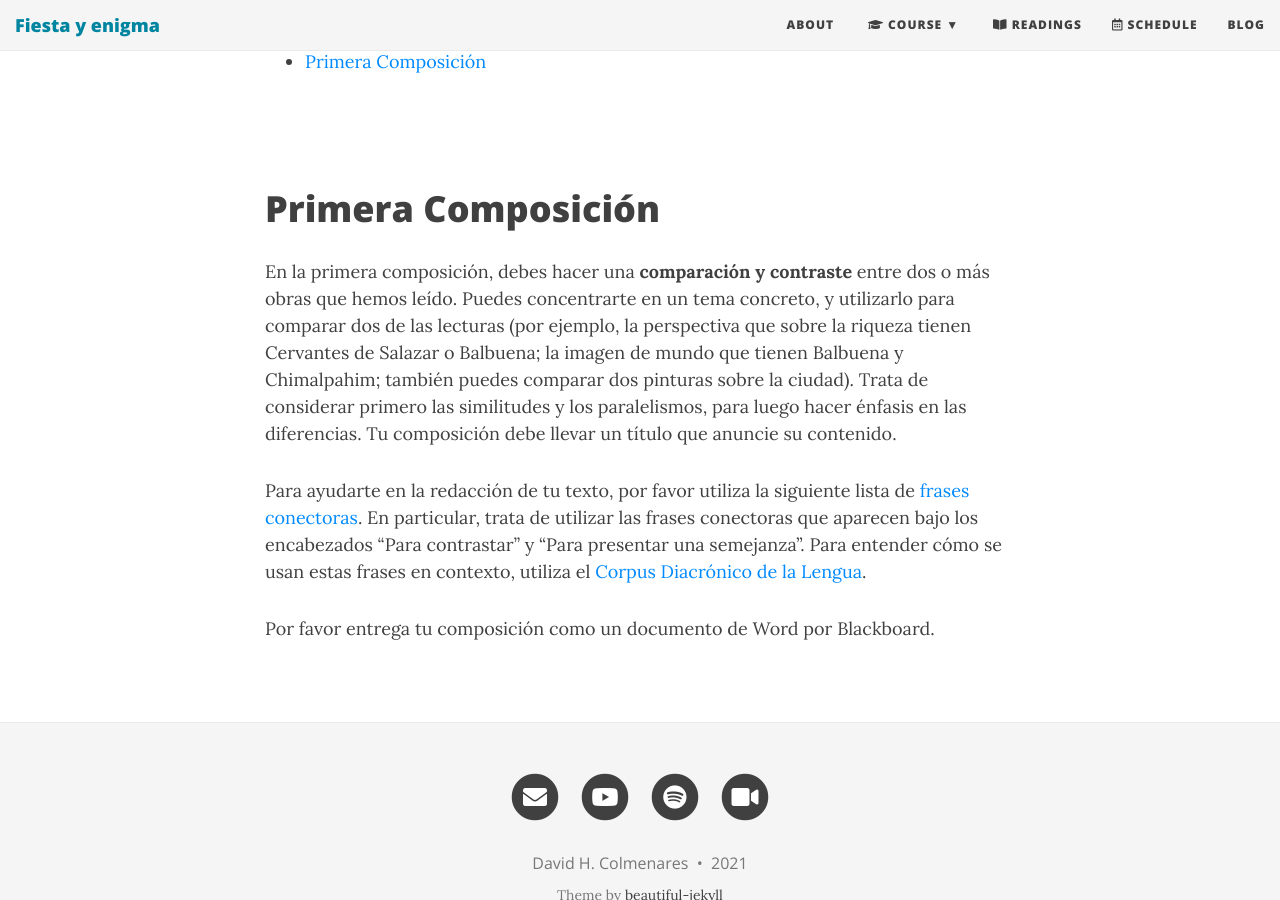
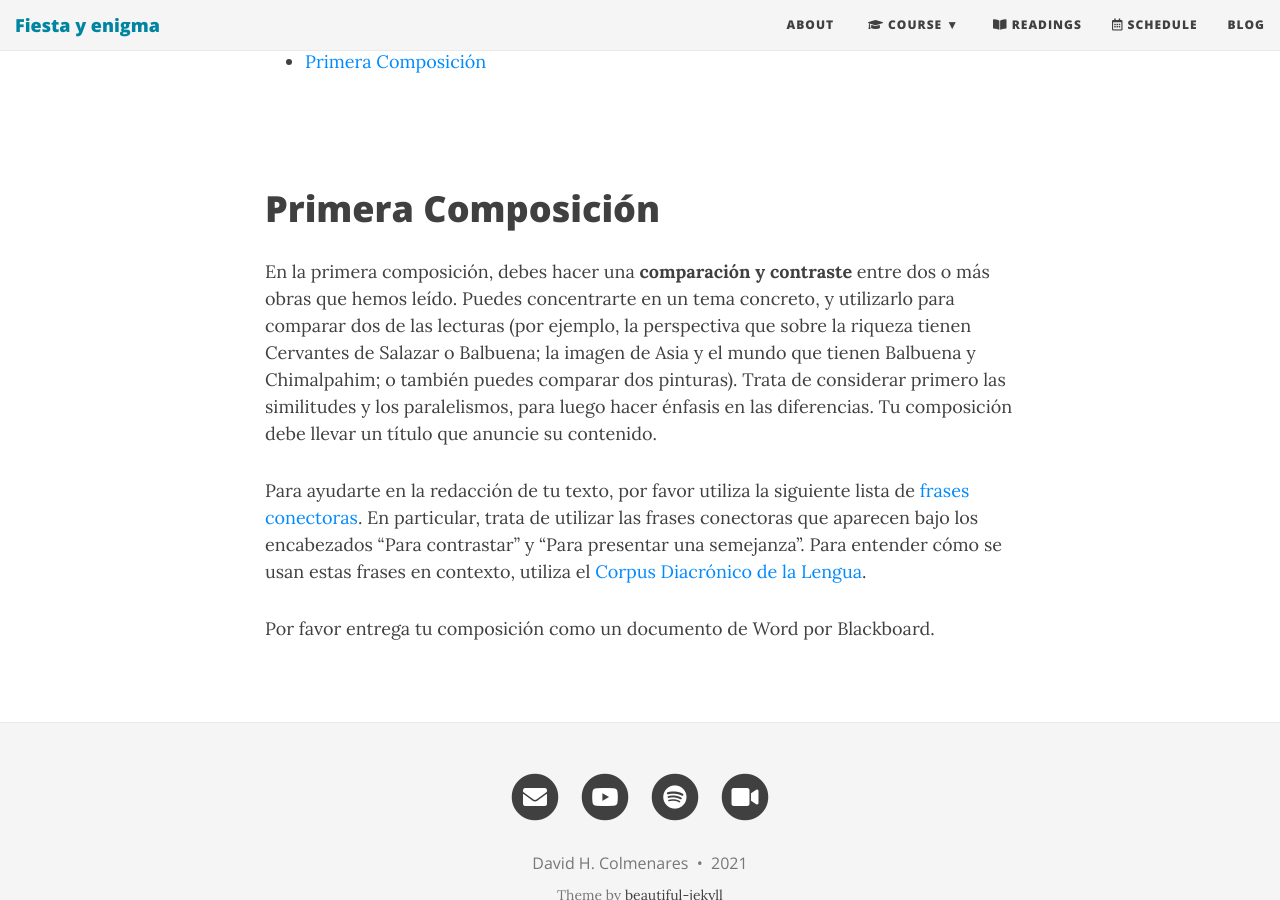
Before and after one commit to Hipomenes/novohispana, a Jekyll site: the page built from assignments.md, in a window 1280 px wide and 900 px high, scrolled down 865 px. Built offline with Jekyll 4.4.1, drawn with Linux system fonts in a browser that asks for light colours; nearby versions of some CDN libraries.

Commit message:
Update assignments.md

```diff
--- a/assignments.md
+++ b/assignments.md
@@ -21,7 +21,7 @@ Una vez terminado este proceso de planeación, estarás listo para redactar tu c
 
 # Primera Composición
 
-En la primera composición, debes hacer una **comparación y contraste** entre dos o más obras que hemos leído. Puedes concentrarte en un tema concreto, y utilizarlo para comparar dos de las lecturas (por ejemplo, la perspectiva que sobre la riqueza tienen Cervantes de Salazar o Balbuena; la imagen de mundo que tienen Balbuena y Chimalpahim; también puedes comparar dos pinturas sobre la ciudad). Trata de considerar primero las similitudes y los paralelismos, para luego hacer énfasis en las diferencias. Tu composición debe llevar un título que anuncie su contenido.
+En la primera composición, debes hacer una **comparación y contraste** entre dos o más obras que hemos leído. Puedes concentrarte en un tema concreto, y utilizarlo para comparar dos de las lecturas (por ejemplo, la perspectiva que sobre la riqueza tienen Cervantes de Salazar o Balbuena; la imagen de Asia y el mundo que tienen Balbuena y Chimalpahim; o también puedes comparar dos pinturas). Trata de considerar primero las similitudes y los paralelismos, para luego hacer énfasis en las diferencias. Tu composición debe llevar un título que anuncie su contenido.
 
 Para ayudarte en la redacción de tu texto, por favor utiliza la siguiente lista de [frases conectoras](https://drive.google.com/file/d/1HlCccOz82TFvkfbINOV9Yu2IpAXFS00u/view?usp=sharing). En particular, trata de utilizar las frases conectoras que aparecen bajo los encabezados "Para contrastar" y "Para presentar una semejanza". Para entender cómo se usan estas frases en contexto, utiliza el [Corpus Diacrónico de la Lengua](http://corpus.rae.es/cordenet.html).
 
```
